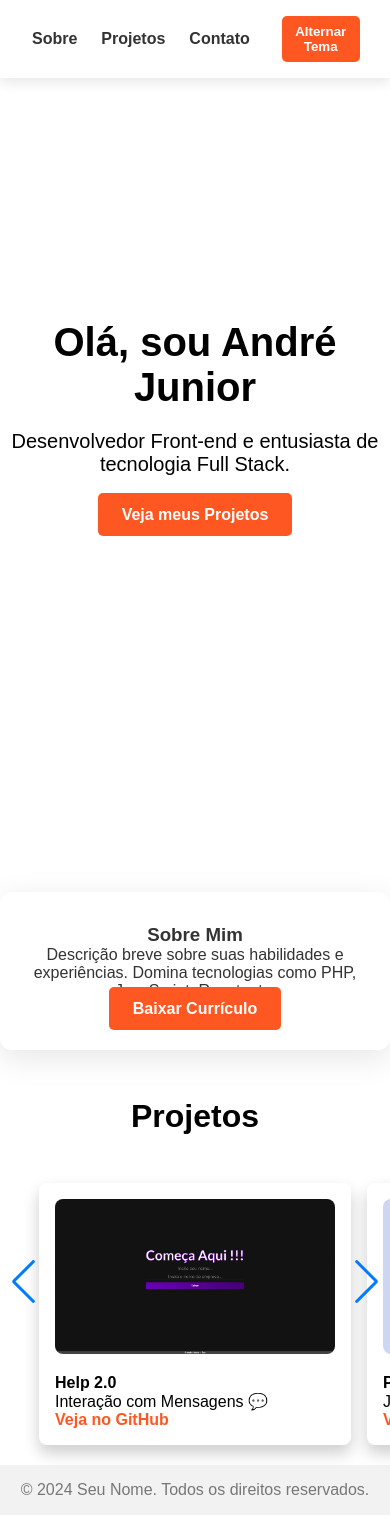
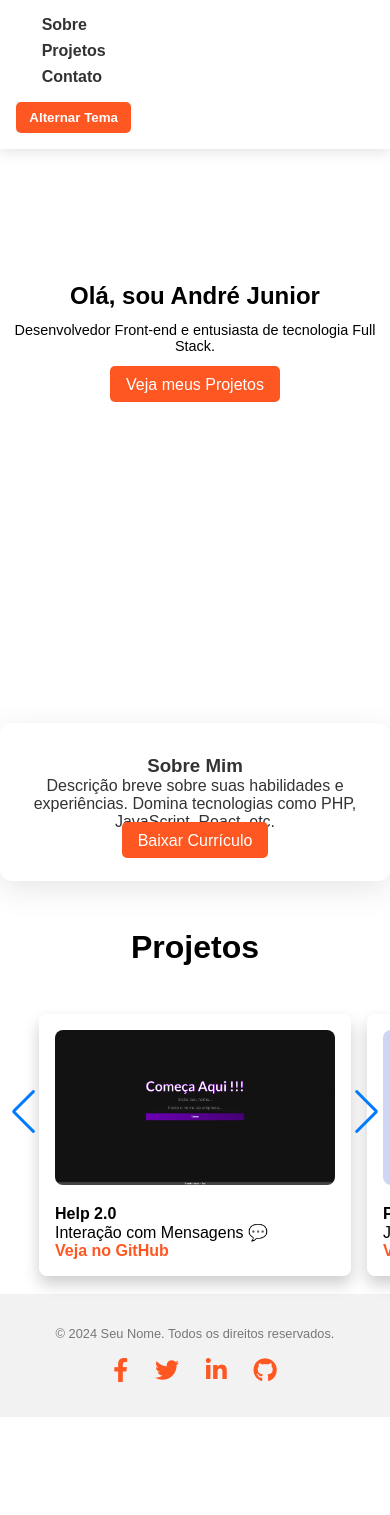
Before and after one commit to anndrehjr/Portifolio-2.0, a plain HTML site: page Portifolio.html in a window 390 px wide. Shown: the top 1515 px of the page. After the commit the page ends 1417 px from the top, so only its background shows below. Drawn offline with nearby package versions, Linux system fonts and the light colour scheme.

Commit message:
Ajustes  No css

```diff
--- a/index.html
+++ b/Portifolio.html
@@ -4,15 +4,15 @@
     <meta charset="UTF-8">
     <meta name="viewport" content="width=device-width, initial-scale=1.0">
     <title>Portfólio de [Seu Nome]</title>
-    <link rel="stylesheet" href="styles.css">
-    <script src="https://unpkg.com/aos@2.3.1/dist/aos.js"></script> <!-- Animação on Scroll -->
-    <link rel="stylesheet" href="https://unpkg.com/aos@2.3.1/dist/aos.css"> <!-- CSS AOS -->
-    <link rel="stylesheet" href="https://unpkg.com/swiper/swiper-bundle.min.css"/> <!-- SwiperJS CSS -->
-    <script src="https://unpkg.com/swiper/swiper-bundle.min.js"></script> <!-- SwiperJS JS -->
+    <link rel="stylesheet" href="modos.css">
+    <script src="https://unpkg.com/aos@2.3.1/dist/aos.js"></script>
+    <link rel="stylesheet" href="https://unpkg.com/aos@2.3.1/dist/aos.css">
+    <link rel="stylesheet" href="https://unpkg.com/swiper/swiper-bundle.min.css"/>
+    <link rel="stylesheet" href="https://cdnjs.cloudflare.com/ajax/libs/font-awesome/6.0.0-beta3/css/all.min.css">
+    <script src="https://unpkg.com/swiper/swiper-bundle.min.js"></script>
     <script src="scripts.js" defer></script>
 </head>
 <body>
-    <!-- Cabeçalho -->
     <header>
         <nav>
             <ul>
@@ -24,7 +24,6 @@
         </nav>
     </header>
 
-    <!-- Seção Hero com Parallax -->
     <section id="hero" class="parallax">
         <div class="hero-content">
             <h2>Olá, sou André Junior</h2>
@@ -33,7 +32,6 @@
         </div>
     </section>
 
-    <!-- Sobre -->
     <section id="about" data-aos="fade-up">
         <div class="glass-container">
             <h3>Sobre Mim</h3>
@@ -42,12 +40,10 @@
         </div>
     </section>
 
-    <!-- Projetos com Carrossel SwiperJS -->
     <section id="projects" data-aos="fade-up">
         <h3>Projetos</h3>
         <div class="swiper-container">
             <div class="swiper-wrapper">
-                <!-- Slide do Projeto 1 -->
                 <div class="swiper-slide glass-container">
                     <img src="1.png" alt="Imagem do Projeto 1" class="project-image">
                     <h4>Help 2.0</h4>
@@ -55,7 +51,6 @@
                     <a href="https://github.com/anndrehjr/Helper-?tab=readme-ov-file" target="_blank">Veja no GitHub</a>
                 </div>
 
-                <!-- Slide do Projeto 2 -->
                 <div class="swiper-slide glass-container">
                     <img src="2.png" alt="Imagem do Projeto 2" class="project-image">
                     <h4>Projeto 2</h4>
@@ -65,20 +60,34 @@
 
                 <div class="swiper-slide glass-container">
                     <img src="3.png" alt="Imagem do Projeto 3" class="project-image">
-                    <h4>Projeto </h4>
-                    <p>Este é um projeto simples de sistema de cadastro de usuários🎨</p>
+                    <h4>Projeto</h4>
+                    <p>Este é um projeto simples de sistema de cadastro de usuários 🎨</p>
                     <a href="https://github.com/anndrehjr/Loguin_completo" target="_blank">Veja no GitHub</a>
                 </div>
             </div>
 
-            <!-- Botões de Navegação do Carrossel -->
             <div class="swiper-button-next"></div>
             <div class="swiper-button-prev"></div>
         </div>
     </section>
-    <!-- Rodapé -->
     <footer>
         <p>&copy; 2024 Seu Nome. Todos os direitos reservados.</p>
+        <div class="social-media">
+            <a href="https://facebook.com" target="_blank" aria-label="Facebook">
+                <i class="fab fa-facebook-f"></i>
+            </a>
+            <a href="https://twitter.com" target="_blank" aria-label="Twitter">
+                <i class="fab fa-twitter"></i>
+            </a>
+            <a href="https://linkedin.com" target="_blank" aria-label="LinkedIn">
+                <i class="fab fa-linkedin-in"></i>
+            </a>
+            <a href="https://github.com" target="_blank" aria-label="GitHub">
+                <i class="fab fa-github"></i>
+            </a>
+        </div>
     </footer>
+
+
 </body>
 </html>
--- a/styles.css
+++ b/modos.css
@@ -1,4 +1,3 @@
-/* Reset básico */
 * {
     margin: 0;
     padding: 0;
@@ -10,7 +9,6 @@ body {
     transition: background-color 0.3s ease, color 0.3s ease;
 }
 
-/* Estilos do Header */
 header {
     display: flex;
     justify-content: space-between;
@@ -24,11 +22,10 @@ header {
     z-index: 10;
 }
 
-/* Navegação */
 nav {
     display: flex;
-    align-items: center; /* Alinha itens verticalmente */
-    gap: 2em; /* Espaço entre o botão e a lista */
+    align-items: center;
+    gap: 2em;
 }
 
 nav ul {
@@ -48,7 +45,6 @@ nav ul li a:hover {
     color: #ff5722;
 }
 
-/* Botão de Alternância de Tema */
 #theme-toggle {
     padding: 0.6em 1em;
     background-color: #ff5722;
@@ -57,7 +53,7 @@ nav ul li a:hover {
     border-radius: 5px;
     font-weight: bold;
     cursor: pointer;
-    transition: background-color 0.3s ease, color 0.3s ease;
+    transition: background-color 0.3s ease;
 }
 
 #theme-toggle:hover {
@@ -73,7 +69,6 @@ nav ul li a:hover {
     background-size: cover;
     background-attachment: fixed;
     background-position: center;
-    color: #000000;
     text-align: center;
 }
 
@@ -91,7 +86,6 @@ nav ul li a:hover {
     padding: 0.8em 1.5em;
     background-color: #ff5722;
     color: #fff;
-    font-weight: bold;
     border-radius: 5px;
     text-decoration: none;
     transition: background-color 0.3s ease;
@@ -101,7 +95,6 @@ nav ul li a:hover {
     background-color: #e64a19;
 }
 
-/* Sobre Mim - Glassmorphism Ajustado */
 #about .glass-container {
     margin: 3em auto;
     max-width: 800px;
@@ -109,13 +102,11 @@ nav ul li a:hover {
     border-radius: 12px;
     padding: 2em;
     box-shadow: 0 8px 32px rgba(0, 0, 0, 0.1);
-    -webkit-backdrop-filter: blur(8px);
     backdrop-filter: blur(8px);
     color: #333;
     text-align: center;
 }
 
-/* Projetos com SwiperJS */
 #projects h3 {
     text-align: center;
     margin-bottom: 1.5em;
@@ -127,7 +118,6 @@ nav ul li a:hover {
     margin: 0 auto;
 }
 
-/* Estilo para os slides */
 .swiper-wrapper {
     display: flex;
     gap: 1em;
@@ -150,7 +140,6 @@ nav ul li a:hover {
     transform: scale(1.05);
 }
 
-/* Imagens dos projetos */
 .project-image {
     width: 100%;
     height: auto;
@@ -158,7 +147,6 @@ nav ul li a:hover {
     margin-bottom: 1em;
 }
 
-/* Estilo do link */
 .swiper-slide a {
     text-decoration: none;
     color: #ff5722;
@@ -171,15 +159,92 @@ nav ul li a:hover {
     color: #e64a19;
 }
 
-/* Rodapé */
 footer {
     text-align: center;
-    padding: 1em 0;
+    padding: 2em 0;
     background-color: rgba(0, 0, 0, 0.05);
     color: #777;
+    position: relative;
+    bottom: 0;
+    width: 100%;
 }
 
-/* Tema Escuro */
+footer p {
+    margin-bottom: 0.5em;
+    font-size: 0.9rem;
+}
+
+.social-media {
+    margin-top: 1em;
+}
+
+.social-media a {
+    margin: 0 10px;
+    color: #ff5722;
+    text-decoration: none;
+    font-size: 1.2rem;
+    transition: color 0.3s ease;
+}
+
+.social-media a:hover {
+    color: #e64a19;
+}
+
+@media (max-width: 768px) {
+    header {
+        padding: 1em;
+    }
+
+    nav {
+        flex-direction: column;
+        gap: 1em;
+    }
+
+    nav ul {
+        flex-direction: column;
+        gap: 0.5em;
+    }
+
+    #hero .hero-content h2 {
+        font-size: 2rem;
+    }
+
+    #hero .hero-content p {
+        font-size: 1rem;
+    }
+
+    .cta {
+        padding: 0.6em 1em;
+    }
+
+    .swiper-slide {
+        width: 90%;
+        margin: 0 auto;
+    }
+
+    footer p {
+        font-size: 0.8rem;
+    }
+}
+
+@media (max-width: 480px) {
+    #hero {
+        height: 80vh;
+    }
+
+    #hero .hero-content h2 {
+        font-size: 1.5rem;
+    }
+
+    #hero .hero-content p {
+        font-size: 0.9rem;
+    }
+
+    .social-media a {
+        font-size: 1.5rem;
+    }
+}
+
 body.dark-mode {
     background-color: #121212;
     color: #e0e0e0;
@@ -199,8 +264,16 @@ body.dark-mode .swiper-slide {
     color: #e0e0e0;
 }
 
+body.dark-mode nav ul li a {
+    color: #fff;
+}
+
+body.dark-mode nav ul li a:hover {
+    color: #ff5722;
+}
+
 body.dark-mode #hero {
-    color: #ffffff
+    color: #ffffff;
 }
 
 body.dark-mode footer {
```
Also changed, not shown: 3.png.
